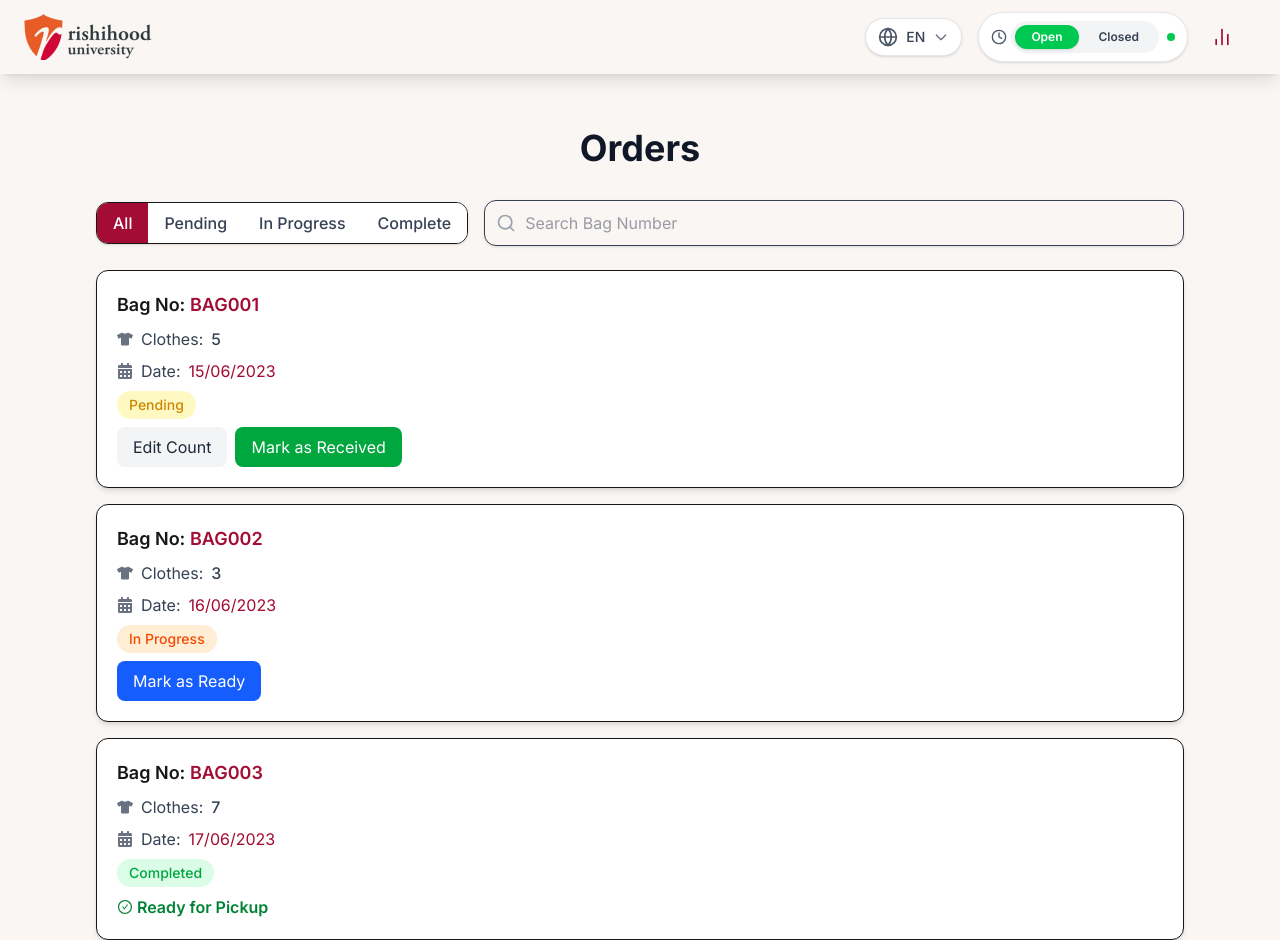
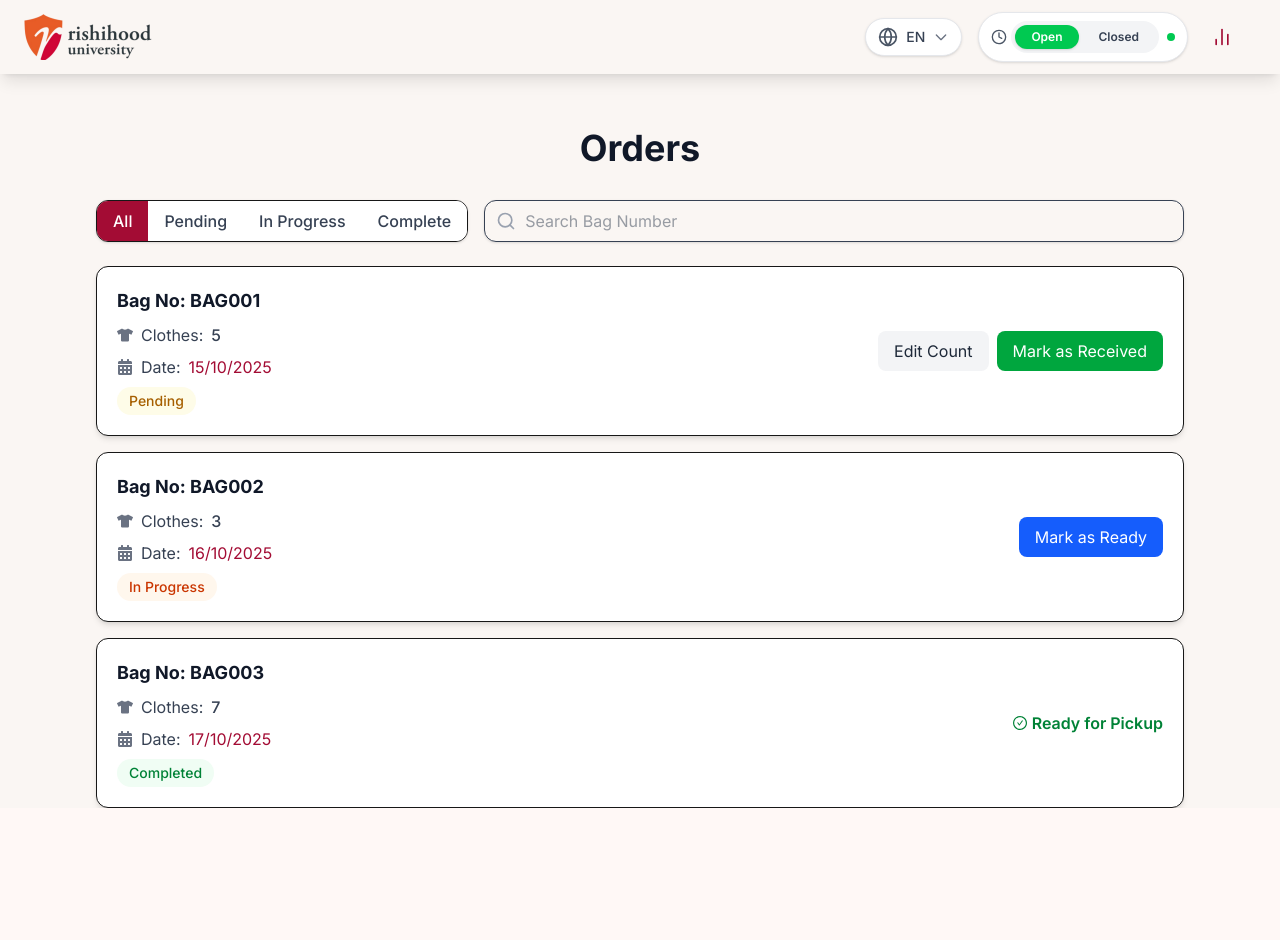
Before and after one commit to sankalpmtellur/war, a Next.js app: page /washerman/dashboard in a window 1280 px wide. After the commit the page ends 808 px from the top, so only its background shows below. Built offline with nearby package versions, Linux system fonts and the light colour scheme.

Commit message:
Updated Waherman dashboard

```diff
--- a/src/app/washerman/WashermanDashboard.tsx
+++ b/src/app/washerman/WashermanDashboard.tsx
@@ -1,54 +1,62 @@
 "use client";
 
-import React, { useState } from "react";
+import * as React from "react";
+import { useState } from "react";
 import { FaTshirt, FaCalendarAlt } from "react-icons/fa";
 import { FiSearch } from "react-icons/fi";
 import { AiOutlineCheckCircle } from "react-icons/ai";
 import WashermanNavbar from "./components/WashermanNavbar";
+
+type OrderStatus = "pending" | "inprogress" | "complete";
 
 interface Order {
   id: string;
   bag_no: string;
   number_of_clothes: number;
   submission_date: string;
-  status: 'pending' | 'inprogress' | 'complete';
+  status: OrderStatus;
 }
 
 const mockOrders: Order[] = [
   {
-    id: '1',
-    bag_no: 'BAG001',
+    id: "1",
+    bag_no: "BAG001",
     number_of_clothes: 5,
-    submission_date: '2023-06-15',
-    status: 'pending'
+    submission_date: "2025-10-15",
+    status: "pending",
   },
   {
-    id: '2',
-    bag_no: 'BAG002',
+    id: "2",
+    bag_no: "BAG002",
     number_of_clothes: 3,
-    submission_date: '2023-06-16',
-    status: 'inprogress'
+    submission_date: "2025-10-16",
+    status: "inprogress",
   },
   {
-    id: '3',
-    bag_no: 'BAG003',
+    id: "3",
+    bag_no: "BAG003",
     number_of_clothes: 7,
-    submission_date: '2023-06-17',
-    status: 'complete'
-  }
+    submission_date: "2025-10-17",
+    status: "complete",
+  },
 ];
 
-export default function WashermanDashboard() {
+export default function WashermanDashboard(): React.JSX.Element {
   const [selectedTab, setSelectedTab] = useState<string>("all");
   const [searchTerm, setSearchTerm] = useState<string>("");
-  const [orders] = useState<Order[]>(mockOrders);
+  const [orders, setOrders] = useState<Order[]>(mockOrders);
   const [error, setError] = useState<string>("");
   const [editingOrderId, setEditingOrderId] = useState<string | null>(null);
   const [editingCount, setEditingCount] = useState<string>("");
   const [saving, setSaving] = useState<boolean>(false);
 
-  const handleStatusUpdate = (orderId: string, newStatus: Order['status']) => {
-    // In a real app, this would update the backend
+  const handleStatusUpdate = (orderId: string, newStatus: OrderStatus) => {
+    // Update the order status in the local state
+    setOrders((prevOrders: Order[]) =>
+      prevOrders.map((order: Order) =>
+        order.id === orderId ? { ...order, status: newStatus } : order
+      )
+    );
     console.log(`Order ${orderId} status updated to ${newStatus}`);
   };
 
@@ -71,49 +79,57 @@ export default function WashermanDashboard() {
     }
 
     setSaving(true);
-    // In a real app, this would update the backend
-    console.log(`Updating order ${editingOrderId} to have ${parsed} clothes`);
+    // Update the order count in the local state
+    setOrders((prevOrders: Order[]) =>
+      prevOrders.map((order: Order) =>
+        order.id === editingOrderId
+          ? { ...order, number_of_clothes: parsed }
+          : order
+      )
+    );
+
+    setTimeout(() => {
       setSaving(false);
       cancelEdit();
+    }, 500);
   };
 
   const handleReceived = (orderId: string) => {
-    handleStatusUpdate(orderId, 'inprogress');
+    handleStatusUpdate(orderId, "inprogress");
   };
 
   const handleReady = (orderId: string) => {
-    handleStatusUpdate(orderId, 'complete');
+    handleStatusUpdate(orderId, "complete");
   };
 
-  const getStatusColor = (status: string) => {
+  const getStatusColor = (status: OrderStatus) => {
     switch (status) {
-      case 'pending':
-        return 'text-yellow-600 bg-yellow-100';
-      case 'inprogress':
-        return 'text-orange-600 bg-orange-100';
-      case 'complete':
-        return 'text-green-600 bg-green-100';
+      case "pending":
+        return "text-yellow-700 bg-yellow-50";
+      case "inprogress":
+        return "text-orange-700 bg-orange-50";
+      case "complete":
+        return "text-green-700 bg-green-50";
       default:
-        return 'text-gray-600 bg-gray-100';
+        return "text-gray-600 bg-gray-50";
     }
   };
 
-  const getStatusText = (status: string) => {
+  const getStatusText = (status: OrderStatus) => {
     switch (status) {
-      case 'pending':
-        return 'Pending';
-      case 'inprogress':
-        return 'In Progress';
-      case 'complete':
-        return 'Completed';
+      case "pending":
+        return "Pending";
+      case "inprogress":
+        return "In Progress";
+      case "complete":
+        return "Completed";
       default:
         return status;
     }
   };
 
-  const formatDate = (dateString: string) => {
-    const date = new Date(dateString);
-    return date.toLocaleDateString('en-GB');
+  const formatDate = (d: string) => {
+    return new Date(d).toLocaleDateString("en-GB");
   };
 
   const filteredOrders = orders.filter((order) => {
@@ -122,7 +138,9 @@ export default function WashermanDashboard() {
       (selectedTab === "pending" && order.status === "pending") ||
       (selectedTab === "inprogress" && order.status === "inprogress") ||
       (selectedTab === "complete" && order.status === "complete");
-    const matchesSearch = order.bag_no.toLowerCase().includes(searchTerm.toLowerCase());
+    const matchesSearch = order.bag_no
+      .toLowerCase()
+      .includes(searchTerm.toLowerCase());
     return matchesTab && matchesSearch;
   });
 
@@ -130,12 +148,12 @@ export default function WashermanDashboard() {
     <div className="min-h-screen bg-[#faf6f3]">
       <WashermanNavbar />
 
-      <div className="max-w-6xl mx-auto px-4 sm:px-6 lg:px-8 pt-28 sm:pt-32">
+      <main className="max-w-6xl mx-auto px-4 sm:px-6 lg:px-8 pt-28 sm:pt-32">
         <h1 className="text-3xl sm:text-4xl font-bold text-center mb-8 text-gray-900">
           Orders
         </h1>
 
-        {/* Error Message */}
+        {/* Error message */}
         {error && (
           <div className="mb-6 w-full bg-red-50 border border-red-200 rounded-xl p-4">
             <p className="text-red-800 text-center font-medium">{error}</p>
@@ -144,7 +162,6 @@ export default function WashermanDashboard() {
 
         {/* Tabs + Search */}
         <div className="flex flex-col sm:flex-row sm:items-center sm:justify-between gap-4 mb-6">
-          {/* Tabs */}
           <div className="flex flex-wrap border rounded-xl overflow-hidden bg-white shadow-sm">
             {["all", "pending", "inprogress", "complete"].map((tab) => (
               <button
@@ -155,20 +172,20 @@ export default function WashermanDashboard() {
                     : "bg-white text-gray-700 hover:bg-gray-100"
                 }`}
                 onClick={() => setSelectedTab(tab)}
+                type="button"
               >
                 {tab === "inprogress" ? "In Progress" : tab}
               </button>
             ))}
           </div>
 
-          {/* Search */}
           <div className="flex-1">
             <div className="relative">
               <FiSearch className="absolute left-3 top-1/2 -translate-y-1/2 text-gray-400 w-5 h-5" />
               <input
                 type="text"
                 placeholder="Search Bag Number"
-                className="w-full border rounded-xl pl-10 pr-4 py-2.5 text-gray-700 focus:ring-2 focus:ring-[#a30c34] outline-none shadow-sm"
+                className="w-full border rounded-xl pl-10 pr-4 py-2 text-gray-700 focus:ring-2 focus:ring-[#a30c34] outline-none shadow-sm"
                 value={searchTerm}
                 onChange={(e) => setSearchTerm(e.target.value)}
               />
@@ -176,7 +193,6 @@ export default function WashermanDashboard() {
           </div>
         </div>
 
-        {/* Order Cards */}
         <div className="space-y-4">
           {filteredOrders.length === 0 ? (
             <div className="text-center py-10 bg-white rounded-xl shadow-sm border">
@@ -188,24 +204,28 @@ export default function WashermanDashboard() {
                 key={order.id}
                 className="flex flex-col sm:flex-row justify-between gap-4 bg-white shadow-md rounded-xl p-5 border hover:shadow-lg transition"
               >
-                {/* Order Info */}
-                <div className="space-y-2">
-                  <p className="font-semibold text-lg">
-                    Bag No:{" "}
-                    <span className="text-[#a30c34]">{order.bag_no}</span>
+                {/* LEFT: details (same structure as your original) */}
+                <div className="space-y-2 flex-1">
+                  <p className="text-lg">
+                    <span className="text-gray-900 font-bold">Bag No: </span>
+                    <span className="text-gray-900 font-bold">
+                      {order.bag_no}
+                    </span>
                   </p>
-                  <div className="space-y-2">
+
                   <div className="text-gray-700 flex items-center gap-2 text-sm sm:text-base">
                     <FaTshirt className="text-gray-500" />
                     <span>Clothes:</span>
                     <span className="font-medium">{order.number_of_clothes}</span>
                   </div>
+
                   <p className="text-gray-700 flex items-center gap-2 text-sm sm:text-base">
                     <FaCalendarAlt className="text-gray-500" /> Date:{" "}
                     <span className="text-[#a30c34]">
                       {formatDate(order.submission_date)}
                     </span>
                   </p>
+
                   <span
                     className={`inline-block px-3 py-1 rounded-full text-xs sm:text-sm font-medium ${getStatusColor(
                       order.status
@@ -215,41 +235,53 @@ export default function WashermanDashboard() {
                   </span>
                 </div>
 
-                  {/* Actions */}
-                  <div className="flex flex-wrap items-center gap-2">
+                {/* RIGHT: actions (buttons) — aligned to the right */}
+                <div className="flex flex-col sm:flex-row sm:items-center sm:justify-end gap-2">
                   {order.status === "pending" && (
                     <>
                       {editingOrderId === order.id ? (
                         <div className="flex items-center gap-2">
                           <button
                             className="px-2 py-1 bg-gray-100 rounded-md border hover:bg-gray-200"
-                              onClick={() => setEditingCount((c) => String(Math.max(1, (parseInt(c || '0', 10) || 0) - 1)))}
+                            onClick={() =>
+                              setEditingCount((c) =>
+                                String(Math.max(1, (parseInt(c || "0", 10) || 0) - 1))
+                              )
+                            }
                             type="button"
                           >
                             -
                           </button>
+
                           <input
                             type="number"
-                              min="1"
+                            min={1}
                             value={editingCount}
                             onChange={(e) => setEditingCount(e.target.value)}
                             className="w-20 text-center border rounded-md px-2 py-1 focus:outline-none focus:ring-2 focus:ring-[#a30c34]"
                           />
+
                           <button
                             className="px-2 py-1 bg-gray-100 rounded-md border hover:bg-gray-200"
-                              onClick={() => setEditingCount((c) => String((parseInt(c || '0', 10) || 0) + 1))}
+                            onClick={() =>
+                              setEditingCount((c) =>
+                                String((parseInt(c || "0", 10) || 0) + 1)
+                              )
+                            }
                             type="button"
                           >
                             +
                           </button>
+
                           <button
                             className="px-3 py-1 bg-[#a30c34] text-white rounded-md hover:bg-[#8b092d] disabled:bg-gray-400"
                             onClick={saveEdit}
                             disabled={saving}
                             type="button"
                           >
-                              {saving ? 'Saving...' : 'Save'}
+                            {saving ? "Saving..." : "Save"}
                           </button>
+
                           <button
                             className="px-3 py-1 bg-gray-500 text-white rounded-md hover:bg-gray-600"
                             onClick={cancelEdit}
@@ -267,24 +299,29 @@ export default function WashermanDashboard() {
                           Edit Count
                         </button>
                       )}
+
                       <button
-                          className="bg-green-600 text-white px-4 py-2 rounded-lg hover:bg-green-700 text-sm sm:text-base transition"
+                        className="bg-green-600 text-white px-4 py-2 rounded-lg hover:bg-green-700 text-sm sm:text-base transition disabled:opacity-50 disabled:cursor-not-allowed"
                         onClick={() => handleReceived(order.id)}
+                        disabled={saving}
                         type="button"
                       >
-                          Mark as Received
+                        {saving ? 'Updating...' : 'Mark as Received'}
                       </button>
                     </>
                   )}
+
                   {order.status === "inprogress" && (
                     <button
-                        className="bg-blue-600 text-white px-4 py-2 rounded-lg hover:bg-blue-700 text-sm sm:text-base transition"
+                      className="bg-blue-600 text-white px-4 py-2 rounded-lg hover:bg-blue-700 text-sm sm:text-base transition disabled:opacity-50 disabled:cursor-not-allowed"
                       onClick={() => handleReady(order.id)}
+                      disabled={saving}
                       type="button"
                     >
-                        Mark as Ready
+                      {saving ? 'Updating...' : 'Mark as Ready'}
                     </button>
                   )}
+
                   {order.status === "complete" && (
                     <span className="flex items-center gap-1 text-green-700 font-semibold text-sm sm:text-base">
                       <AiOutlineCheckCircle className="w-4 h-4" />
@@ -293,11 +330,10 @@ export default function WashermanDashboard() {
                   )}
                 </div>
               </div>
-              </div>
             ))
           )}
         </div>
-      </div>
+      </main>
     </div>
   );
 }
```
Lines whose indentation alone changed are shown as unchanged.
